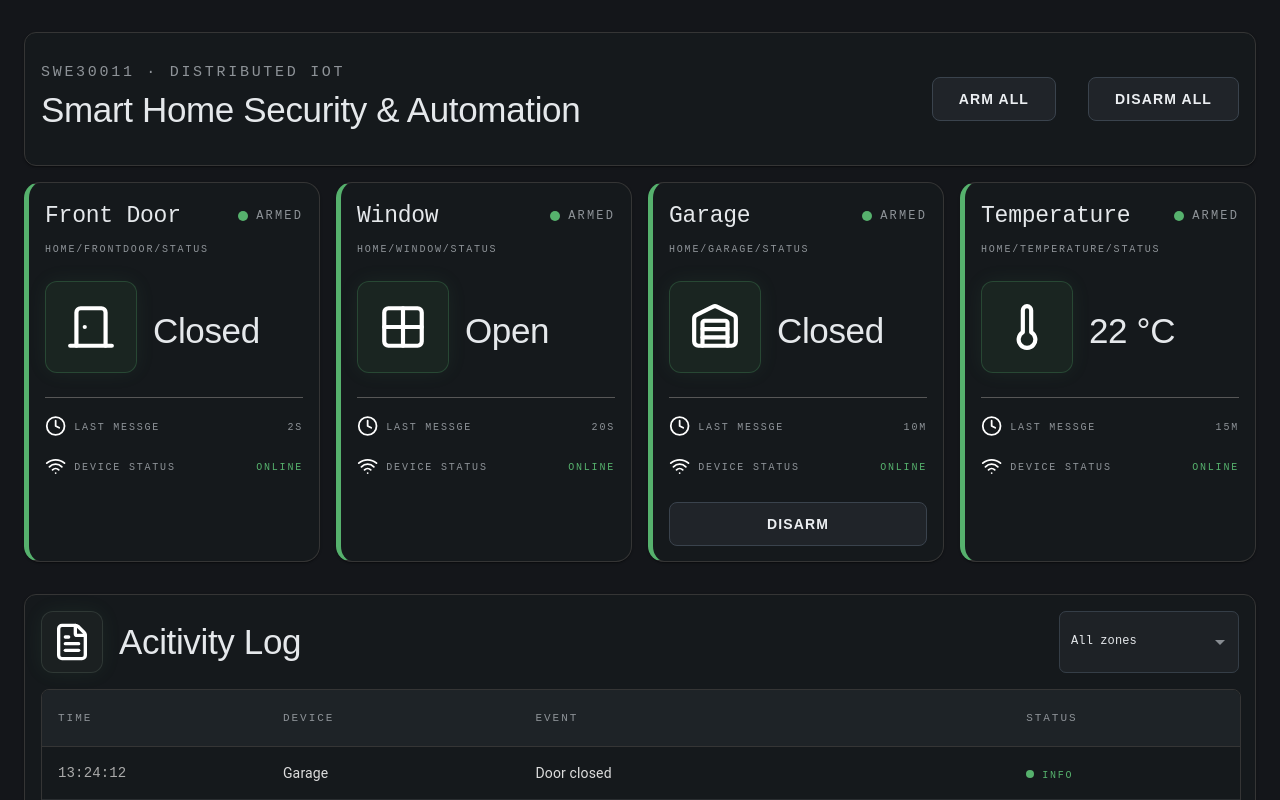
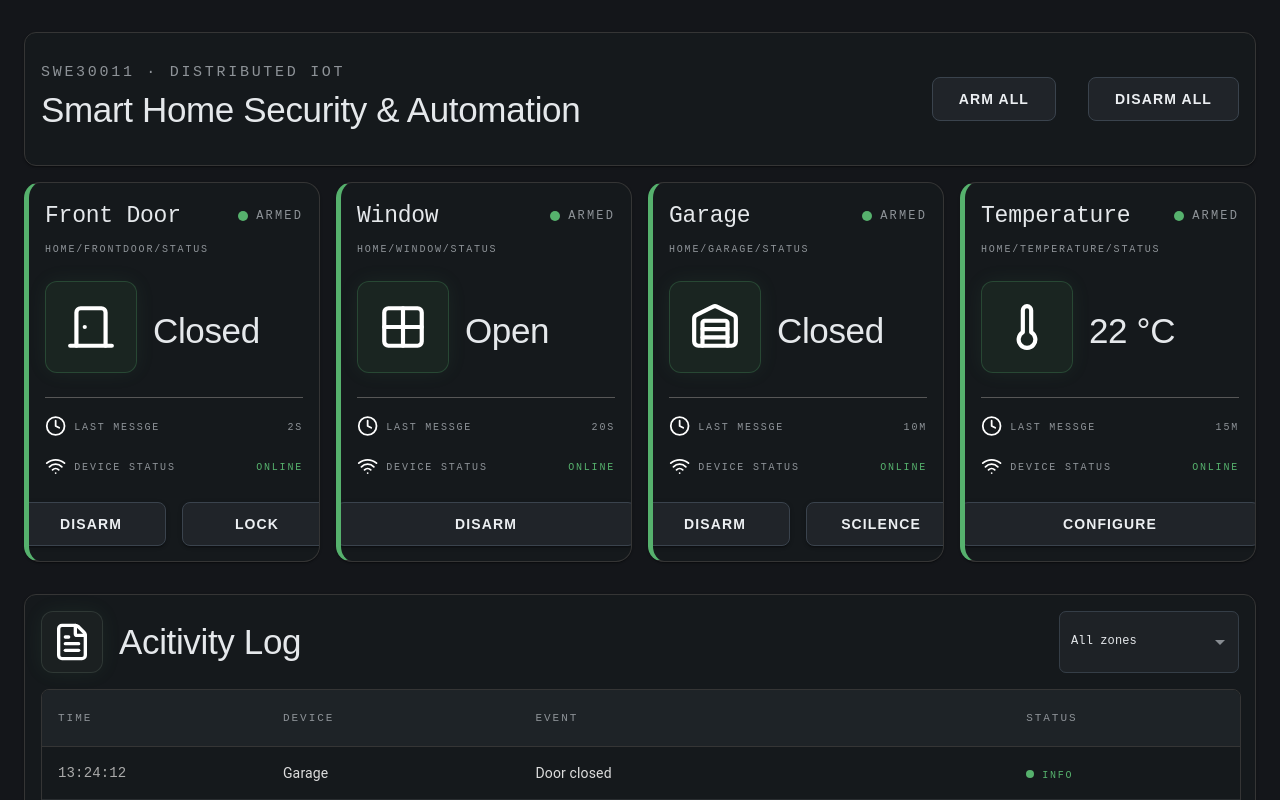
Before and after one commit to Nico-Gerber/Smart-Security-Dashboard, a React (Vite) app: page / in a window 1280 px wide. Shown: the top 800 px of the page. Built offline with nearby package versions, Linux system fonts and the light colour scheme.

Commit message:
Updated Buttons

```diff
--- a/src/App.jsx
+++ b/src/App.jsx
@@ -13,7 +13,9 @@ import {
   TableContainer,
   TableHead,
   TableRow,
-  TablePagination
+  TablePagination,
+  Modal,
+  TextField
 } from '@mui/material'
 import { useState } from 'react'
 
@@ -247,6 +249,13 @@ function App() {
 
   const [page, setPage] = useState(0)
   const [rowsPerPage, setRowsPerPage] = useState(5)
+
+
+  const [editTempModal, setEditTempModal] = useState(false)
+
+  const handleOpenEditModel = () => setEditTempModal(true)
+
+  const handleCloseEditModel = () => setEditTempModal(false)
 
   const filteredLogs =
     zoneFilter === "all"
@@ -669,24 +678,58 @@ function App() {
                       Online
                     </Typography>
 
+                  </Box>
+
+                </Box>
+
+                <Box sx={{ mt: 3, display: 'flex', justifyContent: 'center' }}>
+
+
+
+                  {/* Front Door Buttons */}
+
+                  {panel.name == "Front Door" && (
+
+                    <Box sx={{ display: 'flex', justifyContent: "space-evenly", gap: 2 }}>
+
+                      <Button
+                        variant="contained"
+
+                        onClick={() => { toggleArmed(panel.name); }}
+                        sx={{
+                          ...btnBase,
+                          width: 150
+                        }}
+                      >
+                        {panel.armed ? "Disarm" : "Arm"}
+                      </Button>
+
+                      <Button
+                        variant='contained'
+
+                        sx={{
+                          ...btnBase,
+                          width: 150
+
+                        }}>Lock</Button>
+
 
 
                     </Box>
 
 
-
-                </Box>
-
-                <Box sx={{ mt: 3, display: 'flex', justifyContent: 'center' }}>
-
-                  {/* ARM / DISARM BUTTON */}
+                  )}
 
 
-                  {panel.command && (
+                  {/* Window Buttons */}
+
+                  {panel.name == "Window" && (
+
+                    <Box sx={{ display: 'flex', justifyContent: "space-evenly", gap: 2 }}>
                       <Button
                         variant="contained"
-                      disableElevation
-                      onClick={() => { toggleArmed(panel.name); { panel.armed ? panel.command("disarm") : panel.command("arm") } }}
+
+                        onClick={() => { toggleArmed(panel.name); }}
                         sx={{
                           ...btnBase,
                           width: 300
@@ -694,6 +737,59 @@ function App() {
                       >
                         {panel.armed ? "Disarm" : "Arm"}
                       </Button>
+
+                    </Box>
+
+                  )}
+
+
+
+                  {/* Garage Buttons */}
+
+                  {panel.name == "Garage" && (
+                    <Box sx={{ display: 'flex', justifyContent: "space-evenly", gap: 2 }}>
+                      <Button
+                        variant="contained"
+
+                        onClick={() => { toggleArmed(panel.name); { panel.armed ? panel.command("disarm") : panel.command("arm") } }}
+                        sx={{
+                          ...btnBase,
+                          width: 150
+                        }}
+                      >
+                        {panel.armed ? "Disarm" : "Arm"}
+                      </Button>
+
+
+                      <Button
+                        variant='contained'
+                        onClick={() => panel.command("silence")}
+                        sx={{
+                          ...btnBase,
+                          width: 150
+
+                        }}>Scilence</Button>
+
+                    </Box>
+                  )}
+
+
+                  {/* Tempreture Buttons */}
+
+                  {panel.name == "Temperature" && (
+
+                    <Box sx={{ display: 'flex', justifyContent: "space-evenly", gap: 2 }}>
+
+                      <Button
+                        variant='contained'
+                        onClick={handleOpenEditModel}
+                        sx={{
+                          ...btnBase,
+                          width: 300
+
+                        }}>Configure</Button>
+
+                    </Box>
 
                   )}
 
@@ -949,13 +1045,143 @@ function App() {
             }}
           />
 
+        </Card>
+
+      </Container >
+
+      <Box sx={{ display: 'flex', justifyContent: 'center', alignItems: 'center' }}>
+        <Modal
+          open={editTempModal}
+          onClose={handleCloseEditModel}
+        >
+
+          <Card sx={{
+            width: 400,
+            height: 300,
+            transform: 'translate(-50%, -50%)',
+            position: 'absolute',
+            top: '50%',
+            left: '50%',
+            backgroundColor: "#14191c",
+
+            border: '1px solid rgba(107, 129, 113, 0.25)',
+          }}>
+
+            <Box sx={{ padding: 2, display: 'flex', alignItems: 'center', flexDirection: 'column' }}>
+              <Typography sx={{
+                fontFamily: '"IBM Plex Mono", monospace',
+                fontSize: 23,
+                fontWeight: 500,
+                letterSpacing: "-0.01em",
+                color: "oklch(0.93 0.005 250)",
+                m: 0,
+              }}>
+                Temperture Thresholds
+              </Typography>
+
+
+
+              <Box sx={{ padding: 2, display: 'flex', alignItems: 'center', flexDirection: 'column' }}>
+
+
+                <Box sx={{ padding: 2, display: 'flex', alignItems: 'center', flexDirection: 'row', gap: 3 }}>
+
+                  <TextField
+                    id="high-temp"
+                    label="High Temp"
+                    variant="outlined"
+                    sx={{
+                      '& .MuiInputLabel-root': {
+                        color: 'oklch(0.93 0.005 250)',
+                        fontFamily: '"IBM Plex Mono", monospace',
+                      },
+
+                      '& .MuiInputLabel-root.Mui-focused': {
+                        color: 'oklch(0.93 0.005 250)',
+                      },
+
+                      '& .MuiOutlinedInput-input': {
+                        color: 'oklch(0.93 0.005 250)',
+                        fontFamily: '"IBM Plex Mono", monospace',
+                      },
+
+                      '& .MuiOutlinedInput-root': {
+                        fontFamily: '"IBM Plex Mono", monospace',
+
+                        '& fieldset': {
+                          borderColor: 'oklch(0.93 0.005 250)',
+                        },
+
+                        '&:hover fieldset': {
+                          borderColor: 'oklch(0.93 0.005 250)',
+                        },
+
+                        '&.Mui-focused fieldset': {
+                          borderColor: 'oklch(0.93 0.005 250)',
+                        },
+                      },
+                    }}
+                  />
+                  <Button variant='contained' sx={btnBase}>Set</Button>
+
+                </Box>
+
+
+                <Box sx={{ padding: 2, display: 'flex', alignItems: 'center', flexDirection: 'row', gap: 3 }}>
+                  <TextField
+                    id="low-temp"
+                    label="Low Temp"
+                    variant="outlined"
+                    sx={{
+                      '& .MuiInputLabel-root': {
+                        color: 'oklch(0.93 0.005 250)',
+                        fontFamily: '"IBM Plex Mono", monospace',
+                      },
+
+                      '& .MuiInputLabel-root.Mui-focused': {
+                        color: 'oklch(0.93 0.005 250)',
+                      },
+
+                      '& .MuiOutlinedInput-input': {
+                        color: 'oklch(0.93 0.005 250)',
+                        fontFamily: '"IBM Plex Mono", monospace',
+                      },
+
+                      '& .MuiOutlinedInput-root': {
+                        fontFamily: '"IBM Plex Mono", monospace',
+
+                        '& fieldset': {
+                          borderColor: 'oklch(0.93 0.005 250)',
+                        },
+
+                        '&:hover fieldset': {
+                          borderColor: 'oklch(0.93 0.005 250)',
+                        },
+
+                        '&.Mui-focused fieldset': {
+                          borderColor: 'oklch(0.93 0.005 250)',
+                        },
+                      },
+                    }}
+                  />
+
+                  <Button variant='contained' sx={btnBase}>Set</Button>
+                </Box>
+
+              </Box>
 
 
 
 
+            </Box>
+
           </Card>
 
-      </Container >
+
+
+        </Modal>
+
+      </Box>
 
     </>
   )
```
Lines whose indentation alone changed are shown as unchanged.
